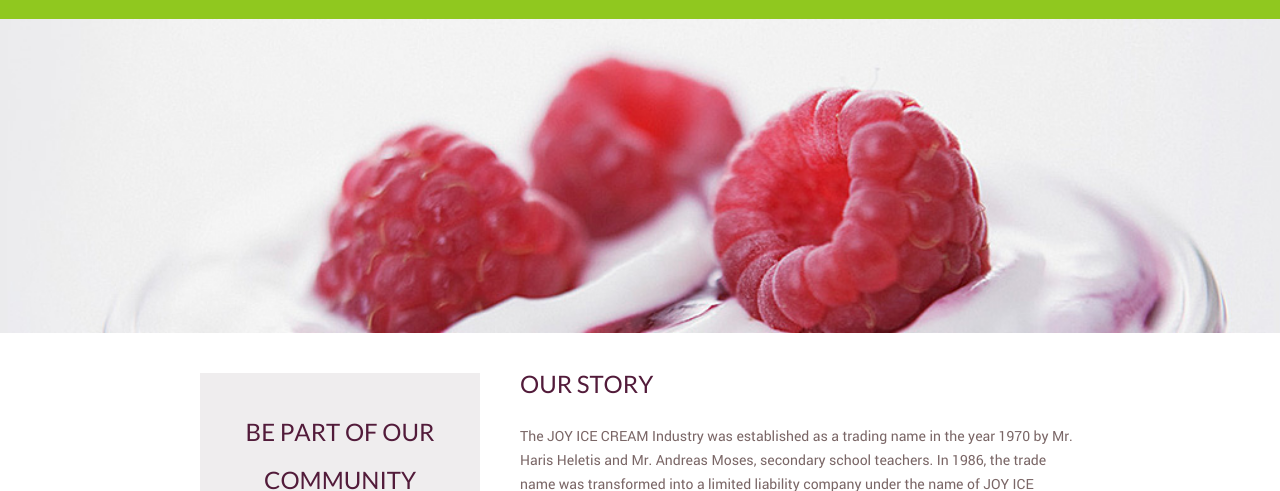
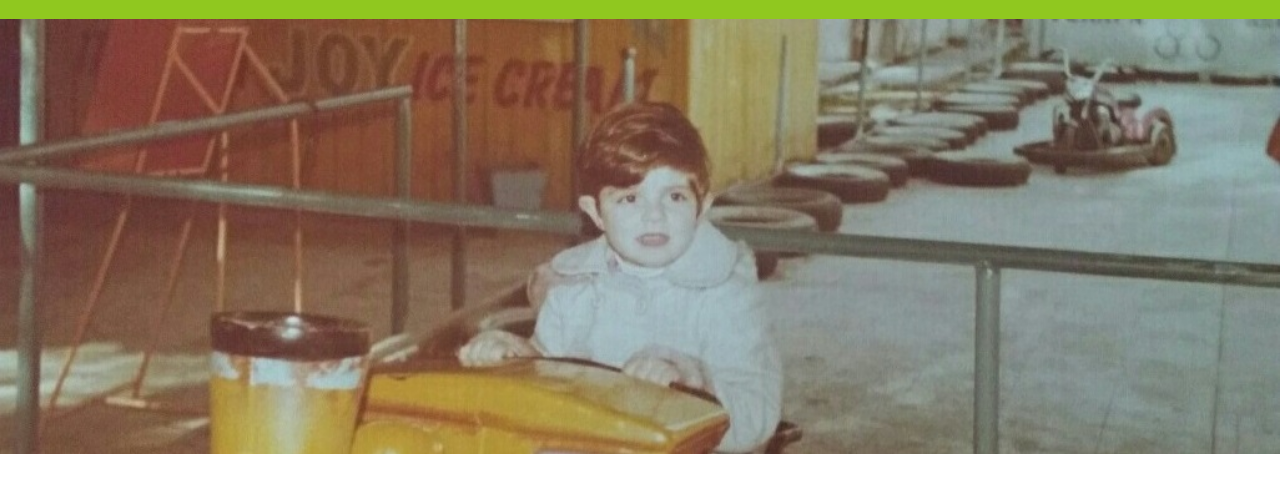
Before and after one commit to pellorokolos/JoyFrom-Template, a plain HTML site: page about.html in a window 1280 px wide. Shown: the part 235-726 px from the top of the page. Drawn offline with Linux system fonts and the light colour scheme.

Commit message:
Add files via upload

```diff
--- a/about.html
+++ b/about.html
@@ -39,7 +39,7 @@
 				</div>
 			</div>
 			<div class="body">
-				<img src="images/bg-header-about.jpg" alt="">
+				<img src="images/history3.jpg" alt="">
 			</div>
 			<div class="footer">
 				<div class="sidebar">
```
